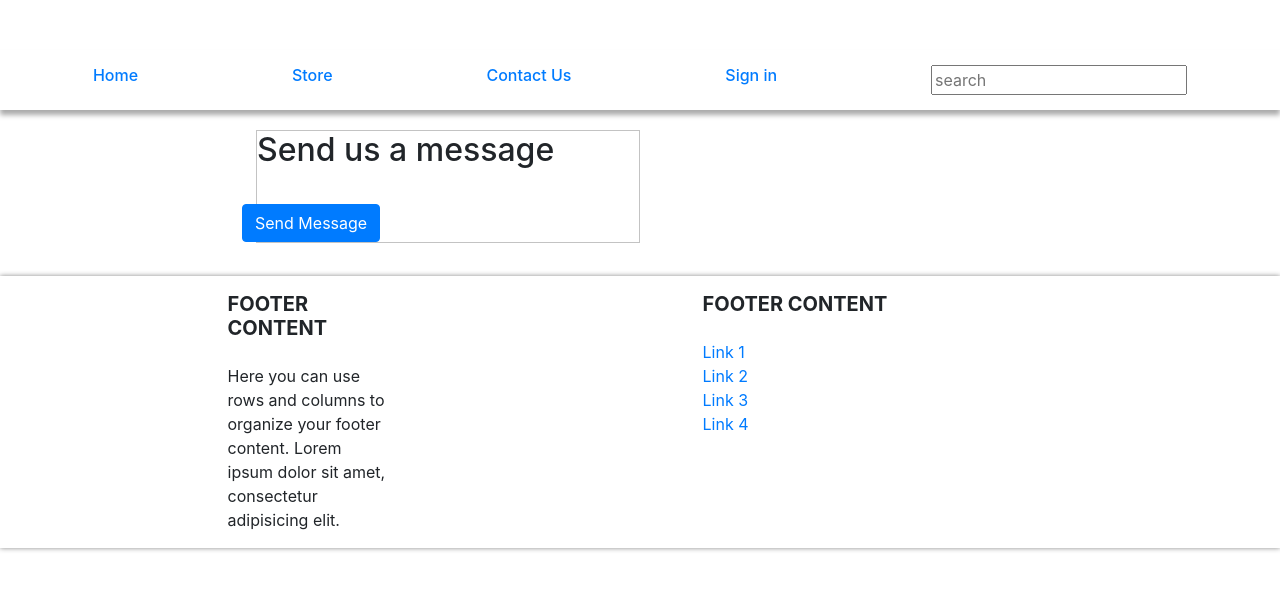
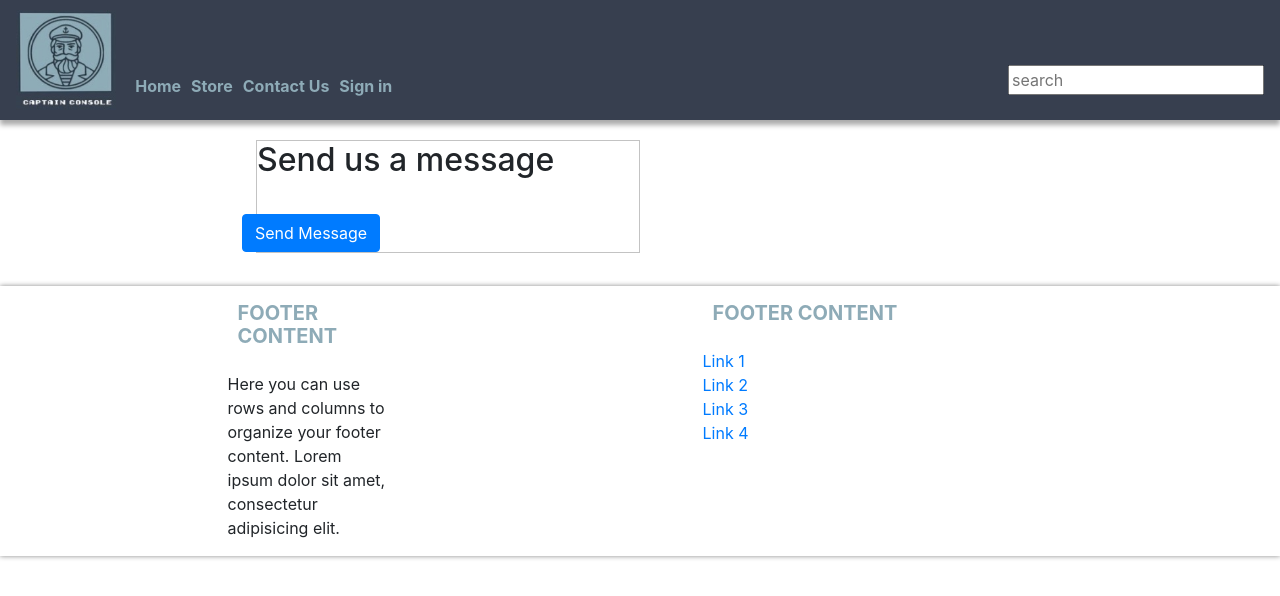
Before and after one commit to RichardDWoodhead/captain-console, a Django app: page /contact_us/ in a window 1280 px wide. Shown: the top 596 px of the page. Run offline with Django 3.2, Linux system fonts and the light colour scheme; some libraries are stand-ins or nearby versions.

Commit message:
css fixes

```diff
--- a/main/static/css/stylesheet.css
+++ b/main/static/css/stylesheet.css
@@ -2,55 +2,70 @@
         Navigation Bar
 ************************************/
 #main_nav {
-    margin-top: 50px;
     position: sticky;
-    height: 60px;
-    background-color: #FFFFFF;
-    text-align: center;
+    height: 120px;
+    background-color: #373f4f;
+    text-align: left;
     box-shadow: 0px 5px 5px 0px #aaaaaa;
+    display: flex;
+    flex-wrap: nowrap;
 
 }
 
-.navbar{
-    justify-content: space-around;
+#nav_links {
+    width: 70%;
+    height: 50px;
+    display: flex;
+    justify-content: left;
+    vertical-align: bottom;
+    padding-top: 40px;
 }
 
-/* Home */
-#home{
-    width: 54px;
-    height: 25px;
-
-    font-family: Roboto;
+h5 {
     font-style: normal;
     font-weight: bold;
     font-size: 20px;
     line-height: 23px;
+    color: #8eabb7;
+    padding-left: 10px;
 }
 
-/* Rectangle 83 */
-#searchbar{
-    width: 263px;
-    height: 27px;
-
-    background: #FFF9F9;
-    box-shadow: inset 0px 4px 4px rgba(0, 0, 0, 0.25);
+#logo_pic{
+    width: 100px;
+    height: 100px;
 }
 
+#home{
+    width: 54px;
+    height: 25px;
+    font-family: Roboto;
+
+}
 /* Store */
 #store{
     width: 53px;
     height: 25px;
-
     font-family: Roboto;
-    font-style: normal;
-    font-weight: bold;
-    font-size: 20px;
-    line-height: 23px;
-
-    color: #FFFFFF;
+}
+/* Sign In */
+#signIn{
+    width: 91px;
+    height: 25px;
+    font-family: Roboto;
 }
 
-/* Sign In */
+/* Rectangle 83 */
+#search_form{
+    box-shadow: inset 0px 4px 4px rgba(0, 0, 0, 0.25);
+    margin-top: 40px;
+}
+
+
+
+/***********************************
+        Screen
+************************************/
+
 
 .card-container {
     height: 600px;
@@ -60,16 +75,6 @@
 }
 
 
-#signIn{
-    width: 91px;
-    height: 25px;
-    font-family: Roboto;
-    font-style: normal;
-    font-weight: bold;
-    font-size: 20px;
-    line-height: 23px;
-    color: #FFFFFF;
-}
 /* Register */
 .centered-form{
 	margin-top: 60px;
@@ -179,11 +184,3 @@
 /***********************************
             Footer
 ************************************/
-
-
-
-
-
-/***********************************
-        Screen
-************************************/
--- a/main/store/models.py
+++ b/main/store/models.py
@@ -1,6 +1,5 @@
 from django.db import models
 from django.contrib.auth.models import User
-
 
 # Create your models here.
 from django.db.models import CASCADE
@@ -19,6 +18,7 @@ class Product(models.Model):
     year_published = models.CharField(max_length=255)
     status = models.BooleanField()
     type = models.CharField(max_length=255)
+
     def __str__(self):
         return self.status
 
@@ -27,6 +27,7 @@ class ProductImage(models.Model):
     image = models.CharField(max_length=999)
     main_image = models.BooleanField()
     product = models.ForeignKey(Product, on_delete=models.CASCADE)
+
     def __str__(self):
         return self.image
 
@@ -46,6 +47,7 @@ class ProductOrder(models.Model):
     product = models.ForeignKey(Product, on_delete=models.CASCADE)
     order = models.ForeignKey(Order, on_delete=models.CASCADE)
     quantity = models.IntegerField()
+
     def __str__(self):
         return self.product
 
@@ -54,5 +56,6 @@ class Cart(models.Model):
     user = models.ForeignKey(User, on_delete=models.CASCADE)
     product = models.ForeignKey(Product, on_delete=models.CASCADE)
     quantity = models.IntegerField()
+
     def __str__(self):
         return self.product
--- a/main/templates/nav_bar.html
+++ b/main/templates/nav_bar.html
@@ -1,10 +1,14 @@
  <!-- Main Navigation bar -->
     <nav id="main_nav" class="navbar sticky-top navbar-light">
-        <a href="/"><h5 style="font-size: 1rem">Home</h5></a>
-        <a href="/store"><h5 style="font-size: 1rem">Store</h5></a>
-        <a href="/contact_us"><h5 style="font-size: 1rem">Contact Us</h5></a>
-        <a href="/user"><h5 style="font-size: 1rem">Sign in</h5></a>
-
+        <div>
+            <img id="logo_pic" src="static/images/CClogo.png">
+        </div>
+        <div id="nav_links">
+            <a href="/"><h5 style="font-size: 1rem">Home</h5></a>
+            <a href="/store"><h5 style="font-size: 1rem">Store</h5></a>
+            <a href="/contact_us"><h5 style="font-size: 1rem">Contact Us</h5></a>
+            <a href="/user"><h5 style="font-size: 1rem">Sign in</h5></a>
+        </div>
         <form id="search_form" action="/store">
             {% csrf_token %}
             <input type="text" id="search" name="query" placeholder="search">
```
Also changed, not shown: main/static/images/CCconsole.png (added), main/static/images/CClogo.png (added).
